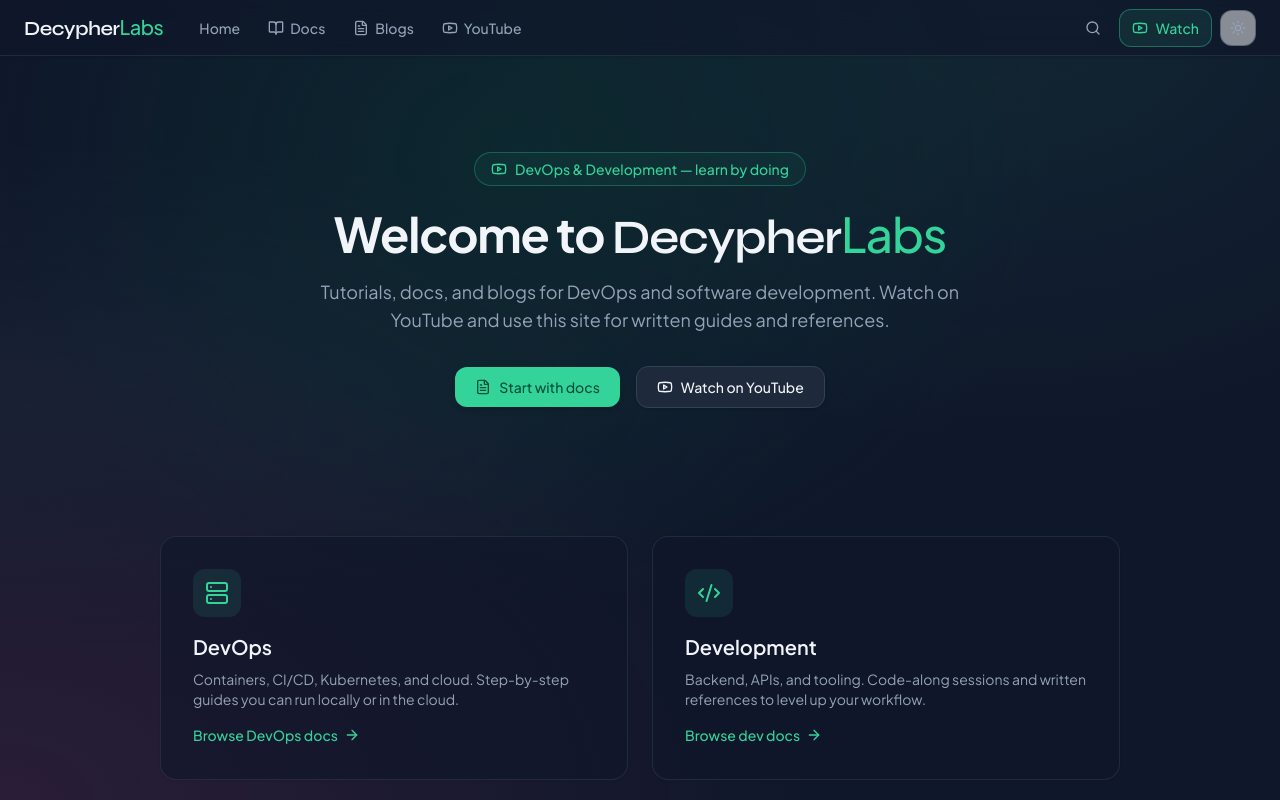
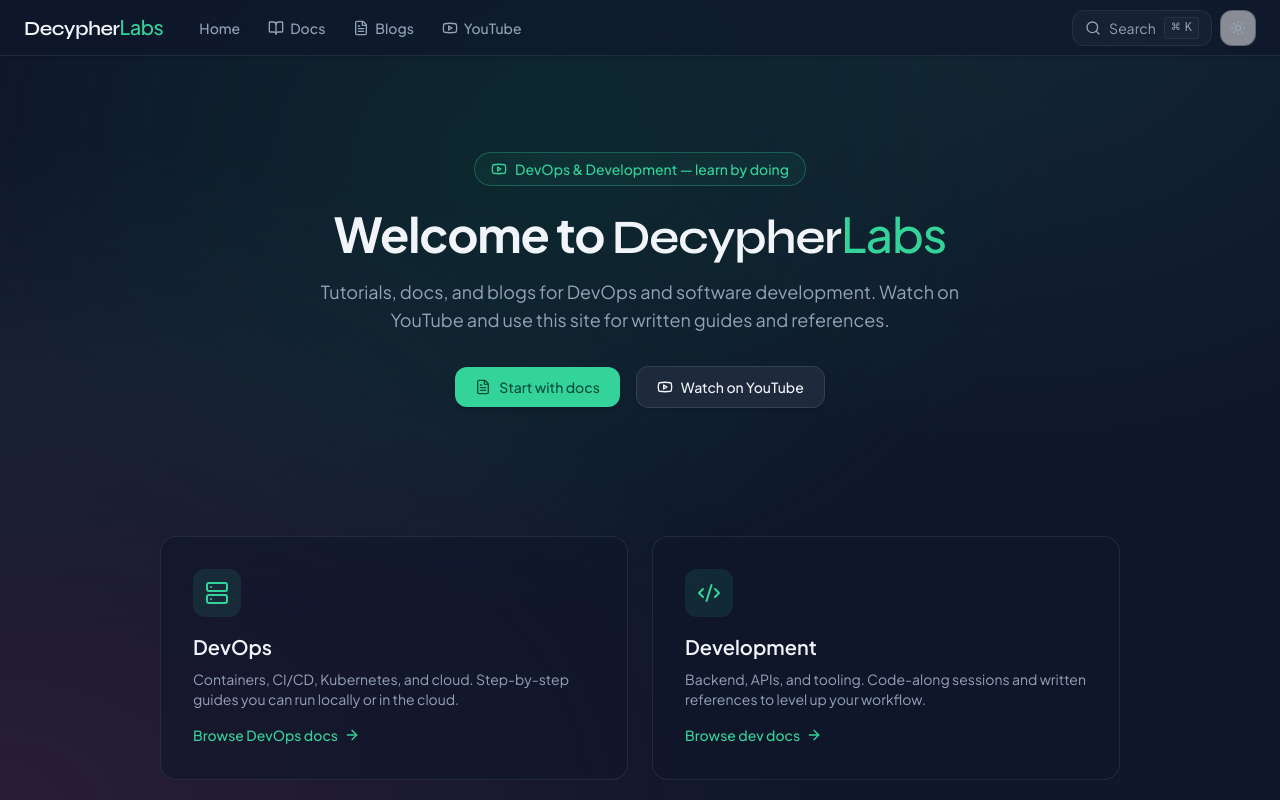
Before and after one commit to Decypher-Labs/docs, a Next.js app: page / in a window 1280 px wide. Shown: the top 800 px of the page. Built offline with nearby package versions, Linux system fonts and the light colour scheme.

Commit message:
Few more great fixes

```diff
--- a/app/globals.css
+++ b/app/globals.css
@@ -100,13 +100,14 @@
   box-shadow: 0 1px 3px rgba(0, 0, 0, 0.05);
 }
 
-/* Navbar: solid background for better reading progress bar visibility */
+/* Navbar: stronger glass so content behind is blurred */
 .navbar-glass {
   background: var(--glass);
-  backdrop-filter: blur(10px);
-  -webkit-backdrop-filter: blur(10px);
+  backdrop-filter: blur(20px);
+  --webkit-backdrop-filter: 0px 0px 0px 0px var(--glass-border);
   border-bottom: 1px solid var(--glass-border);
 }
+
 
 /* Focus ring for accessibility */
 *:focus-visible {
--- a/components/code-block-with-copy.tsx
+++ b/components/code-block-with-copy.tsx
@@ -25,7 +25,7 @@
       <button
         type="button"
         onClick={copy}
-        className="absolute right-2 top-2 z-10 flex items-center gap-1.5 rounded-md border border-border bg-card/90 px-2.5 py-1.5 text-xs font-medium text-muted-foreground shadow-sm backdrop-blur-sm transition-all hover:bg-muted hover:text-foreground focus:outline-none focus:ring-2 focus:ring-ring opacity-0 group-hover/code:opacity-100"
+        className="absolute right-2 top-2 z-10 flex items-center gap-1.5 rounded-md border border-border bg-card/90 px-2.5 py-1.5 text-xs font-medium text-muted-foreground shadow-sm backdrop-blur-sm transition-all hover:bg-muted hover:text-foreground focus:outline-none focus:ring-2 focus:ring-ring"
         aria-label="Copy code"
       >
         {copied ? (
--- a/components/navbar.tsx
+++ b/components/navbar.tsx
@@ -80,21 +80,26 @@
         <button
           type="button"
           onClick={() => window.dispatchEvent(new CustomEvent("open-search"))}
-          className="inline-flex h-9 w-9 items-center justify-center rounded-xl text-muted-foreground transition-colors hover:bg-white/10 hover:text-foreground focus:outline-none focus:ring-2 focus:ring-ring"
+          className="hidden md:inline-flex h-9 items-center gap-2 rounded-xl border border-border/50 bg-card/50 px-3 py-2 text-sm text-muted-foreground transition-colors hover:bg-muted/60 hover:text-foreground hover:border-primary/40 focus:outline-none focus:ring-2 focus:ring-ring"
+          aria-label="Search (⌘K)"
+          title="Search (⌘K)"
+        >
+          <Search className="h-4 w-4 shrink-0" />
+          <span className="hidden lg:inline">Search</span>
+          <kbd className="hidden xl:inline-flex items-center gap-1 rounded border border-border/60 bg-muted/50 px-1.5 py-0.5 text-xs font-medium">
+            <span className="text-[10px]">⌘</span>
+            <span>K</span>
+          </kbd>
+        </button>
+        <button
+          type="button"
+          onClick={() => window.dispatchEvent(new CustomEvent("open-search"))}
+          className="inline-flex h-9 w-9 items-center justify-center rounded-xl text-muted-foreground transition-colors hover:bg-white/10 hover:text-foreground focus:outline-none focus:ring-2 focus:ring-ring md:hidden"
           aria-label="Search (⌘K)"
           title="Search (⌘K)"
         >
           <Search className="h-4 w-4" />
         </button>
-        <a
-          href={YOUTUBE_URL}
-          target="_blank"
-          rel="noopener noreferrer"
-          className="hidden items-center gap-2 rounded-xl border border-primary/40 bg-primary/10 px-3 py-2 text-sm font-medium text-primary transition-colors hover:bg-primary/20 sm:inline-flex"
-        >
-          <Youtube className="h-4 w-4" />
-          Watch
-        </a>
         {mounted && (
           <button
             type="button"
```
